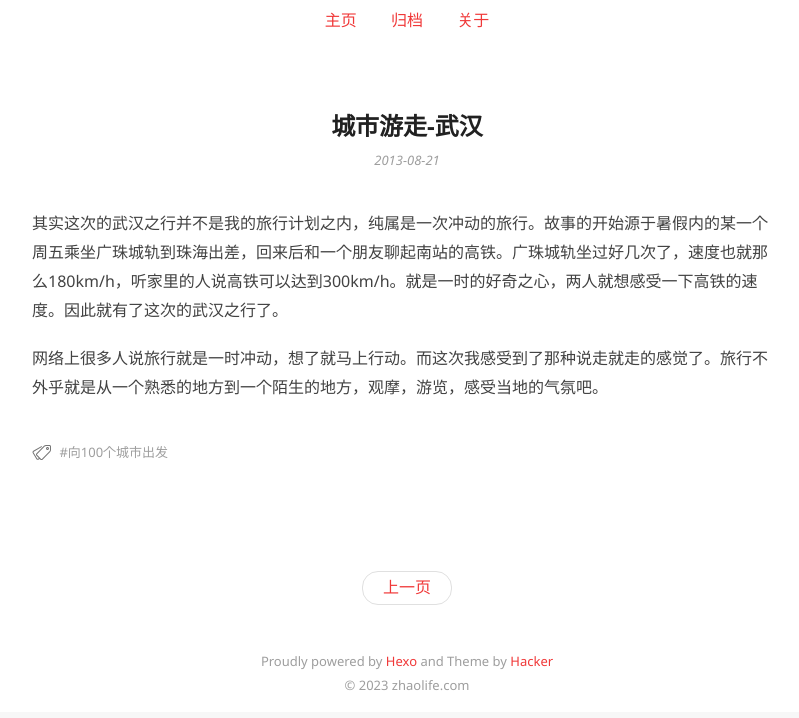
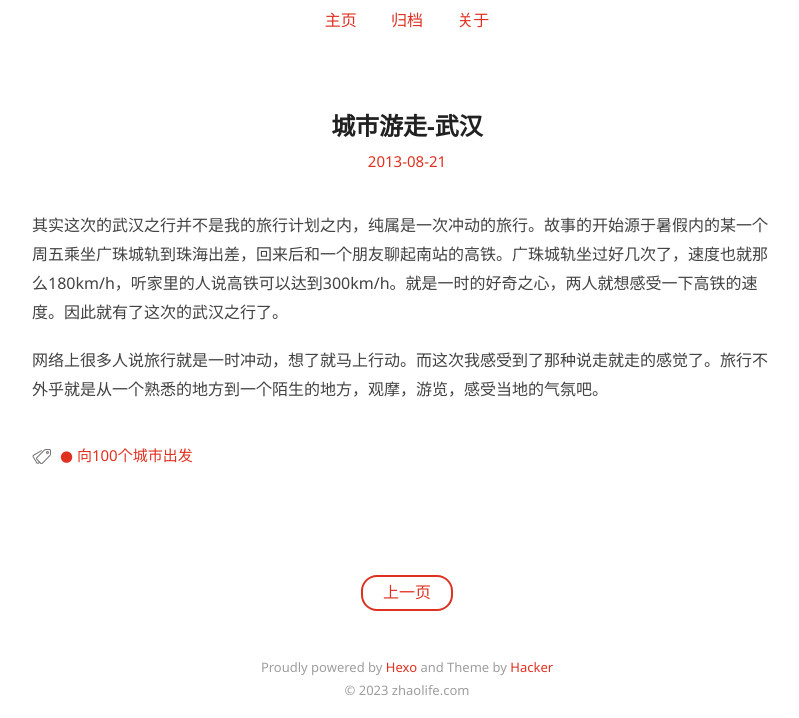
Before and after one commit to zhouyzhao/zhaolife.github.io, a plain HTML site: page page/2/index.html in a window 1280 px wide. Shown: the part 120-838 px from the top of the page, without its empty margins (233-1032 px from the left). Drawn offline with Linux system fonts and the light colour scheme.

Commit message:
Site updated: 2023-01-26 17:18:15

```diff
--- a/css/style.css
+++ b/css/style.css
@@ -485,7 +485,7 @@ header .site-branding .site-title a {
   display: inline-block;
   color: #fff;
   font-weight: bolder;
-  background-color: #f03838;
+  background-color: #df3120;
   line-height: 3rem;
   height: 3rem;
   padding: 0 1rem;
@@ -515,7 +515,7 @@ header .site-navigation ul li {
 }
 header .site-navigation ul li a {
   display: block;
-  color: #f03838;
+  color: #df3120;
   font-size: 1.6rem;
   line-height: 2rem;
   padding: 0 1rem;
@@ -525,7 +525,7 @@ article {
   padding: 8rem 0;
 }
 article a {
-  color: #f03838;
+  color: #df3120;
 }
 article:not(:first-child):before {
   content: '';
@@ -541,7 +541,7 @@ article blockquote {
   margin: 6rem 2rem;
   padding-left: 15px;
   line-height: 2rem;
-  border-left: 4px solid #f03838;
+  border-left: 4px solid #df3120;
 }
 article .article-title {
   position: relative;
@@ -570,8 +570,8 @@ article .article-title a:hover span {
 }
 article .article-top-meta {
   position: relative;
-  color: #9e9e9e;
-  font-size: 1.3rem;
+  color: #df3120;
+  font-size: 1.5rem;
   text-align: center;
   margin: 1rem 0;
 }
@@ -579,13 +579,13 @@ article .article-top-meta span {
   margin: 0 0.5rem;
 }
 article .article-top-meta a {
-  color: #9e9e9e;
+  color: #df3120;
 }
 article .article-top-meta a:hover {
-  color: #f03838;
+  color: #df3120;
 }
 article .article-top-meta a time {
-  font-style: italic;
+  font-style: normal;
 }
 article .article-excerpt,
 article .article-content,
@@ -630,22 +630,22 @@ article .article-footer .article-meta > span > span {
   vertical-align: middle;
 }
 article .article-footer .article-meta {
-  font-size: 1.3rem;
-  color: #9e9e9e;
+  font-size: 1.5rem;
+  color: #df3120;
 }
 article .article-footer .article-meta a {
-  color: #9e9e9e;
+  color: #df3120;
 }
 article .article-footer .article-meta a:hover {
-  color: #f03838;
+  color: #df3120;
 }
 article .article-footer .article-meta i {
   vertical-align: middle;
-  color: #9e9e9e;
+  color: #df3120;
   margin-right: 0.5rem;
 }
 article .article-footer .post-tags a:before {
-  content: "#";
+  content: "● ";
 }
 article .article-footer .post-tags a:not(:last-of-type):after {
   content: ",";
@@ -833,7 +833,7 @@ article .tags-cloud a {
 }
 article .archive-tags a:hover,
 article .tags-cloud a:hover {
-  color: #f03838;
+  color: #df3120;
 }
 article .archive-tags i,
 article .tags-cloud i {
@@ -928,9 +928,9 @@ article .categories-cloud .post-categories a:not(:last-of-type):after {
 }
 .pagination .pagination-prev,
 .pagination .pagination-next {
-  color: #f03838;
+  color: #df3120;
   font-size: 1.6rem;
-  border: 1px solid #e0e0e0;
+  border: 2px solid #df3120;
   line-height: 30px;
   height: 32px;
   padding: 0 20px;
@@ -941,20 +941,20 @@ article .categories-cloud .post-categories a:not(:last-of-type):after {
 .pagination .pagination-prev:hover,
 .pagination .pagination-next:hover {
   color: #fff;
-  background-color: #f03838;
-  border-color: #f03838;
+  background-color: #df3120;
+  border-color: #df3120;
 }
 @media (prefers-color-scheme: dark) {
   .pagination .pagination-prev,
   .pagination .pagination-next {
-    color: #f03838;
+    color: #df3120;
     border: 1px solid #636366;
   }
   .pagination .pagination-prev:hover,
   .pagination .pagination-next:hover {
     color: #000;
-    background-color: #f03838;
-    border-color: #f03838;
+    background-color: #df3120;
+    border-color: #df3120;
   }
 }
 footer.site-footer {
@@ -965,7 +965,7 @@ footer.site-footer {
   color: #9e9e9e;
 }
 footer.site-footer a {
-  color: #f03838;
+  color: #df3120;
 }
 footer.site-footer .site-info {
   color: #9e9e9e;
```
Also changed, not shown: about/index.html (+1 -1 lines).
